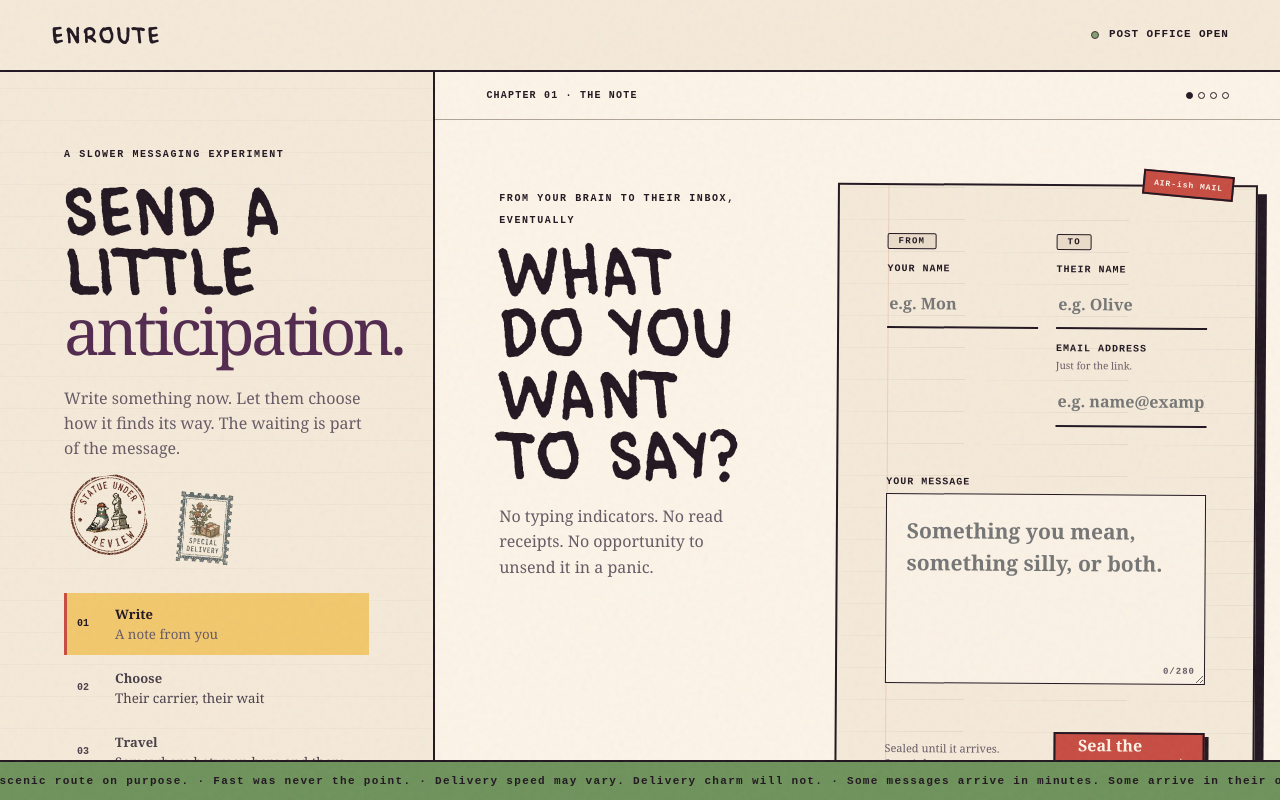
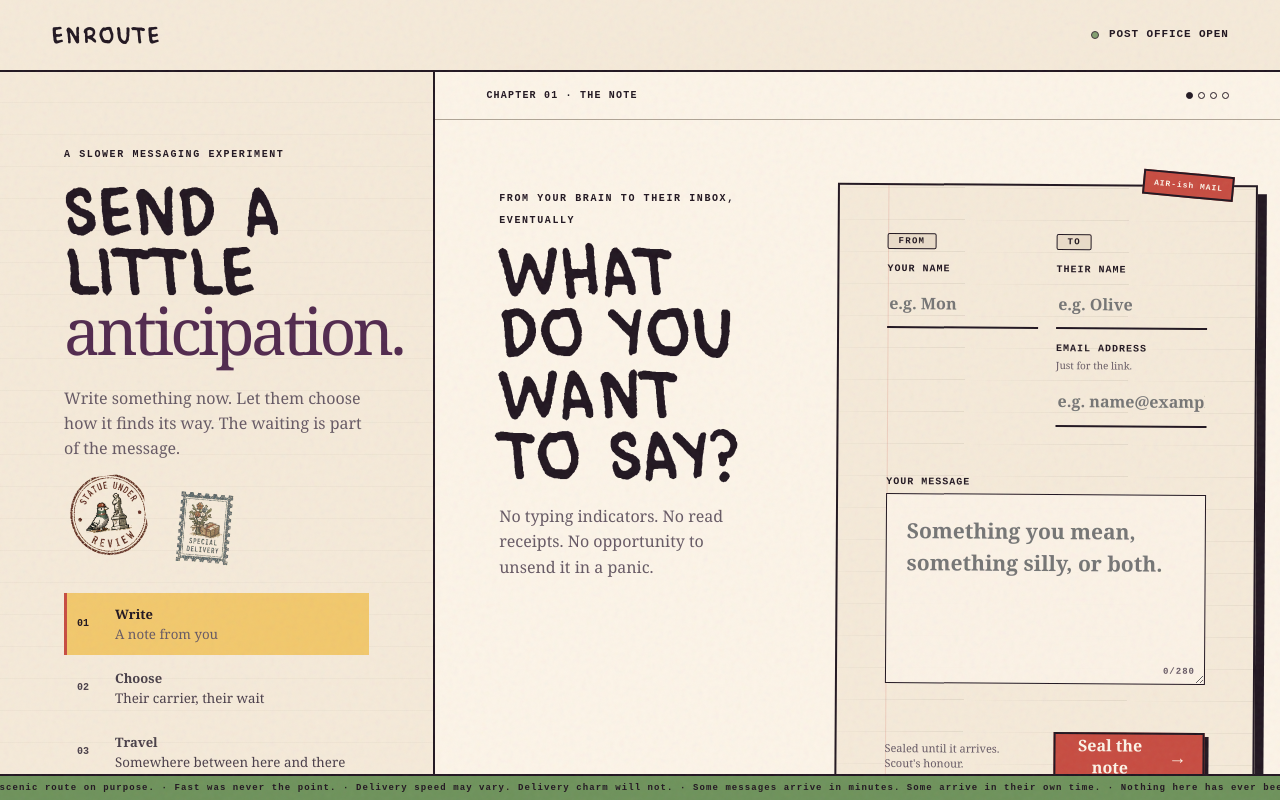
Before and after one commit to cowboymon/enroute, a Next.js app: page / in a window 1280 px wide. Built offline with nearby package versions, Linux system fonts and the light colour scheme; no server answers; the database is empty.

Commit message:
Shrink the footer ticker on desktop
Drop it from 40px to 26px at >=721px so the transit/reveal scenes
(now full-bleed) get more of the viewport to show off their
background art. Mobile keeps the taller 40px bar.

```diff
--- a/app/globals.css
+++ b/app/globals.css
@@ -1362,6 +1362,13 @@ a {
   white-space: nowrap;
 }
 
+@media (min-width: 721px) {
+  .ticker {
+    height: 26px;
+    font: 900 9px/24px var(--font-label);
+  }
+}
+
 .ticker div {
   min-width: max-content;
   animation: ticker 95s linear infinite;
```
